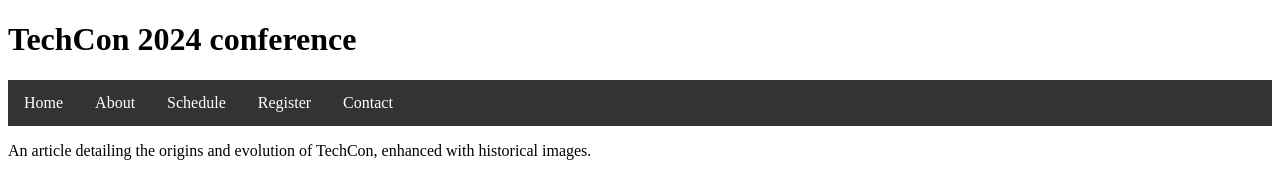
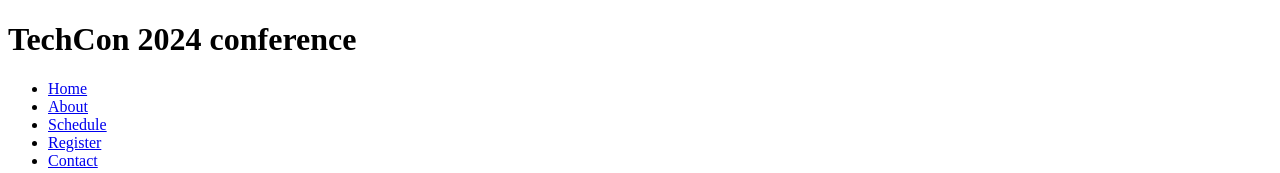
Before and after one commit to taofeeq2014/TechCon_HTML, a plain HTML site: page techcon_website/about.html in a window 1280 px wide. Shown: the top 173 px of the page. Drawn offline with Linux system fonts and the light colour scheme.

Commit message:
Update about.html

```diff
--- a/techcon_website/about.html
+++ b/techcon_website/about.html
@@ -4,33 +4,8 @@
     <meta charset="utf-8">
 <meta name="viewport" content="width=device-width, initial-scale=1.0">
 <title>TechCon 2024 conference </title>
-    <style>
-    /* Add the CSS styling here */
-    nav ul {
-        list-style-type: none;
-        margin: 0;
-        padding: 0;
-        overflow: hidden;
-        background-color: #333;
-    }
-
-    nav li {
-        float: left;
-    }
-
-    nav li a {
-        display: block;
-        color: white;
-        text-align: center;
-        padding: 14px 16px;
-        text-decoration: none;
-    }
-
-    nav li a:hover {
-        background-color: #111;
-    }
-</style>
   </head>
+  <body>
   <header>
     <h1>TechCon 2024 conference</h1>
     <nav>
@@ -43,7 +18,6 @@
             </ul>
         </nav>
   </header>
-  <body>
     <main>
 <article>
  <p>An article detailing the origins and evolution of TechCon, enhanced with historical images.</p>
```
